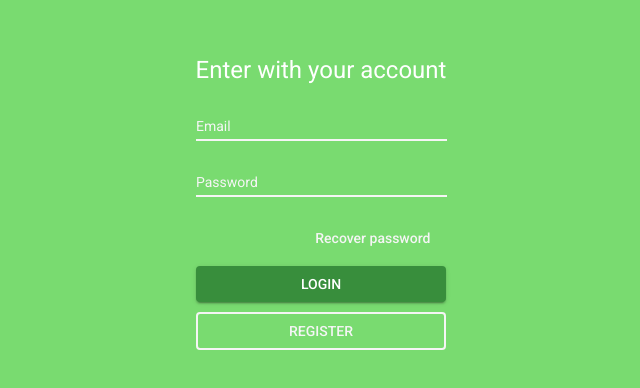
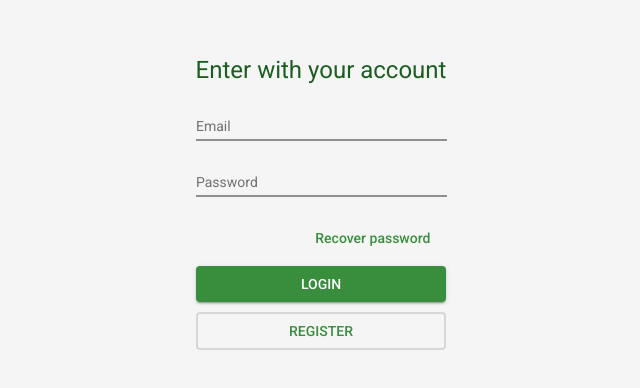
Before and after one commit to paulorsaf/expenses-control-angular, an Angular app: page /signin in a window 1280 px wide. Shown: the part 204-592 px from the top of the page, without its empty margins (319-959 px from the left). Built offline with nearby package versions, Linux system fonts and the light colour scheme.

Commit message:
Design color changes

```diff
--- a/src/app/pages/signin/signin.component.html
+++ b/src/app/pages/signin/signin.component.html
@@ -10,9 +10,9 @@
             <input type="password" matInput placeholder="Password">
         </mat-form-field>
         <div class='aligned-to-right'>
-            <button mat-button color="accent">Recover password</button>
+            <button mat-button color="primary">Recover password</button>
         </div>
         <button mat-raised-button color="primary">LOGIN</button>
-        <button mat-stroked-button color="accent">REGISTER</button>
+        <button mat-stroked-button color="primary">REGISTER</button>
     </form>
 </main>
--- a/src/app/pages/signin/signin.component.scss
+++ b/src/app/pages/signin/signin.component.scss
@@ -31,7 +31,3 @@ form {
         width: 100%;
     }
 }
-
-h1 {
-    color: white;
-}
--- a/src/app/themes/themes.scss
+++ b/src/app/themes/themes.scss
@@ -8,33 +8,18 @@
   @include mat.card-theme($theme);
 }
 
-button[mat-stroked-button][color="accent"] {
-  border-width: 2px;
-}
-button[mat-stroked-button][color="accent"],
-button[mat-button][color="accent"] {
-  color: mat.get-color-from-palette($theme-green-accent, 100);
-  border-color: mat.get-color-from-palette($theme-green-accent, 100);
+body {
+  background: mat.get-color-from-palette($theme-green-accent, 100);
 }
 
-mat-form-field {
-  input.mat-input-element,
-  mat-label {
-    color: mat.get-color-from-palette($theme-green-accent, 100);
+h1 {
+  color: mat.get-color-from-palette($theme-green-primary, 900);
+}
 
-    &::placeholder {
-      color: mat.get-color-from-palette($theme-green-accent, 100);
-    }
-    &:-ms-input-placeholder {
-      color: mat.get-color-from-palette($theme-green-accent, 100);
-    }
-    &::-ms-input-placeholder {
-      color: mat.get-color-from-palette($theme-green-accent, 100);
-    }
-  }
+button[mat-stroked-button] {
+  border-width: 2px;
 }
 
 .mat-form-field-appearance-legacy .mat-form-field-underline {
   height: 2px !important;
-  background: mat.get-color-from-palette($theme-green-accent, 100);
 }
--- a/src/styles.scss
+++ b/src/styles.scss
@@ -1,4 +1,3 @@
 html, body {
     height: 100%;
-    background: #79DB70;
 }
```
